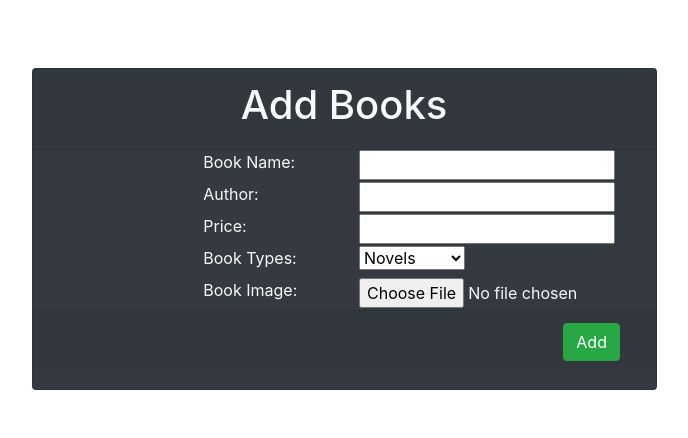
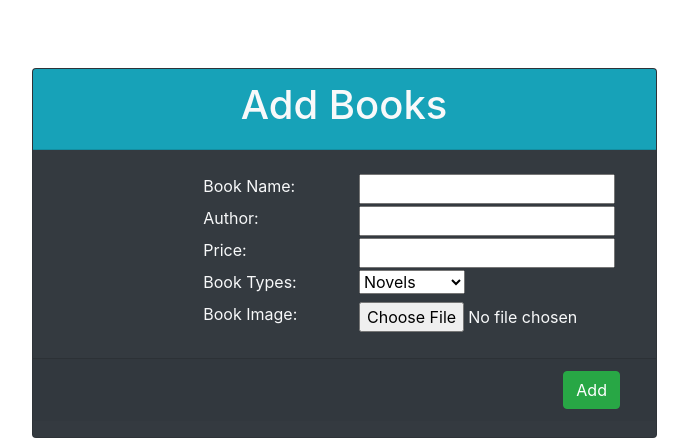
Before and after one commit to mhkjayapathma/Book-Mart, a PHP site: page /AdminPanel.php in a window 1280 px wide. Shown: the part 74-512 px from the top of the page, without its empty margins (296-984 px from the left). Run offline with PHP 8.4, Linux system fonts and the light colour scheme; data that the repository does not hold is empty.

Commit message:
page modifications

```diff
--- a/AdminPanel.php
+++ b/AdminPanel.php
@@ -112,10 +112,11 @@ $conn->close();
         <div class="col-md-6">
             <div class="card bg-Dark text-light">
                 <form method="post" action="<?php echo htmlspecialchars($_SERVER["PHP_SELF"]); ?>" enctype="multipart/form-data">
-                    <div class="card-header text-center">
+                    <div class="card-header text-center bg-info">
                         <h1>Add Books</h1>
                     </div>
                     <div class="body container">
+                        <br>
                         <div class="row">
                             <div class="col-md-3"> </div>
                             <div class="col-md-6">
@@ -169,6 +170,7 @@ $conn->close();
                                 </div>
                             </div>
                         </div>
+                        <br>
                     </div>
                     <div class="card-footer">
                         <div class="row">
```
Lines whose indentation alone changed are shown as unchanged.
